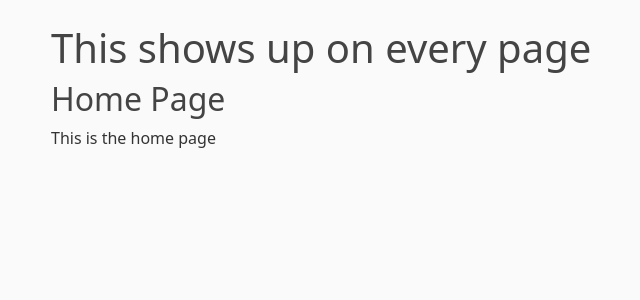
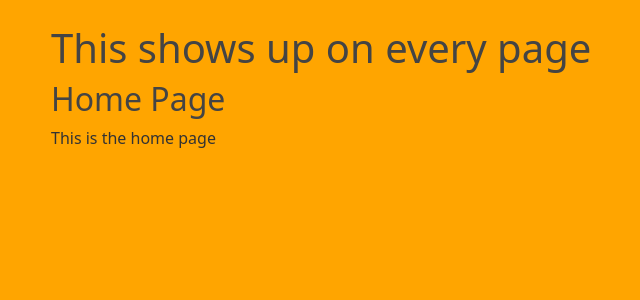
Before and after one commit to bryanalexis24/host-demo, a Flask app: page / in a window 1280 px wide. Shown: the part 56-356 px from the top of the page, without its empty margins (31-671 px from the left). Run offline with Flask 3, Linux system fonts and the light colour scheme.

Commit message:
Updated color

```diff
--- a/static/main.css
+++ b/static/main.css
@@ -1,5 +1,5 @@
 body {
-  background: #fafafa;
+  background: orange;
   color: #333333;
   margin-top: 5rem;
 }
```
